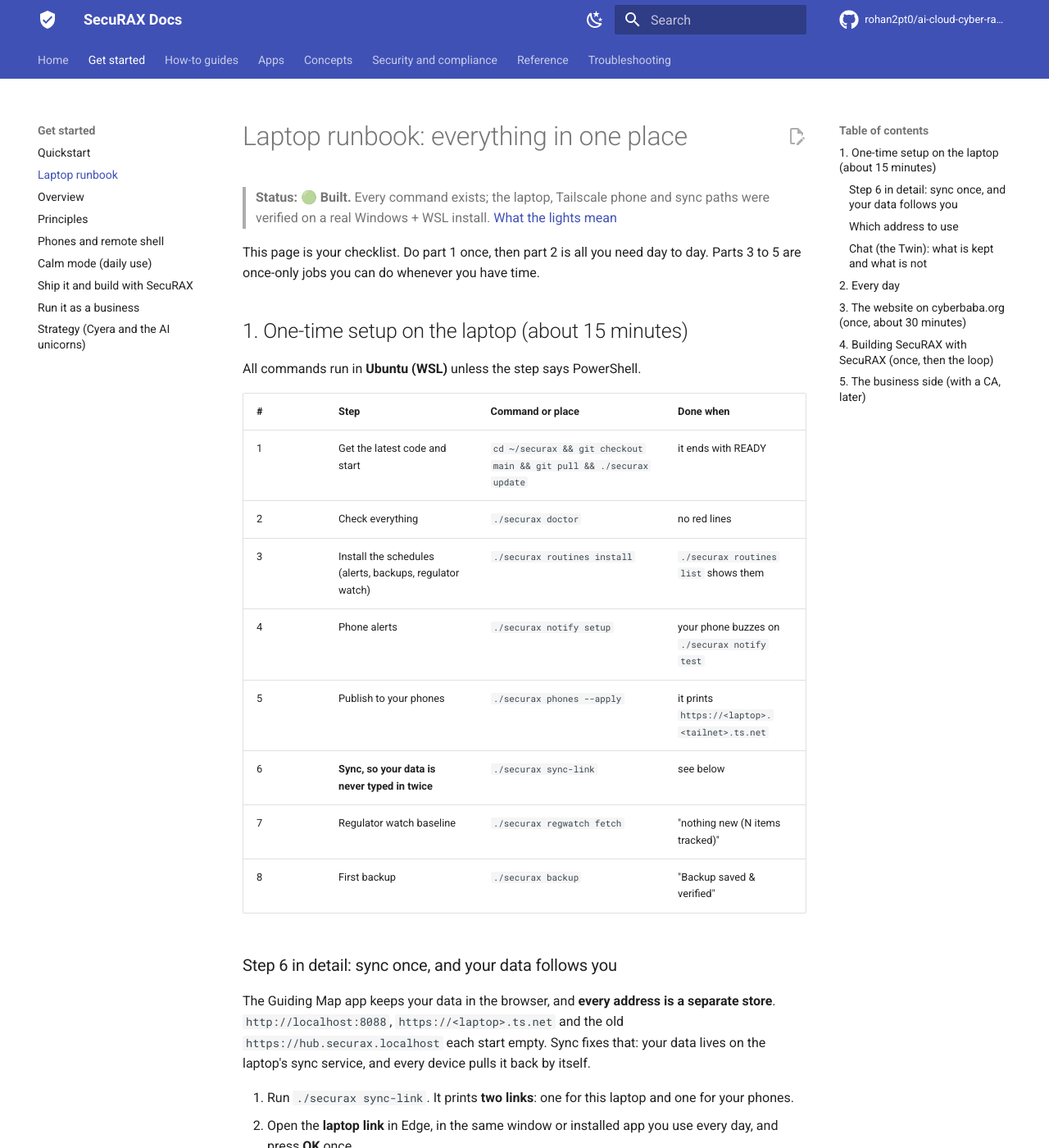
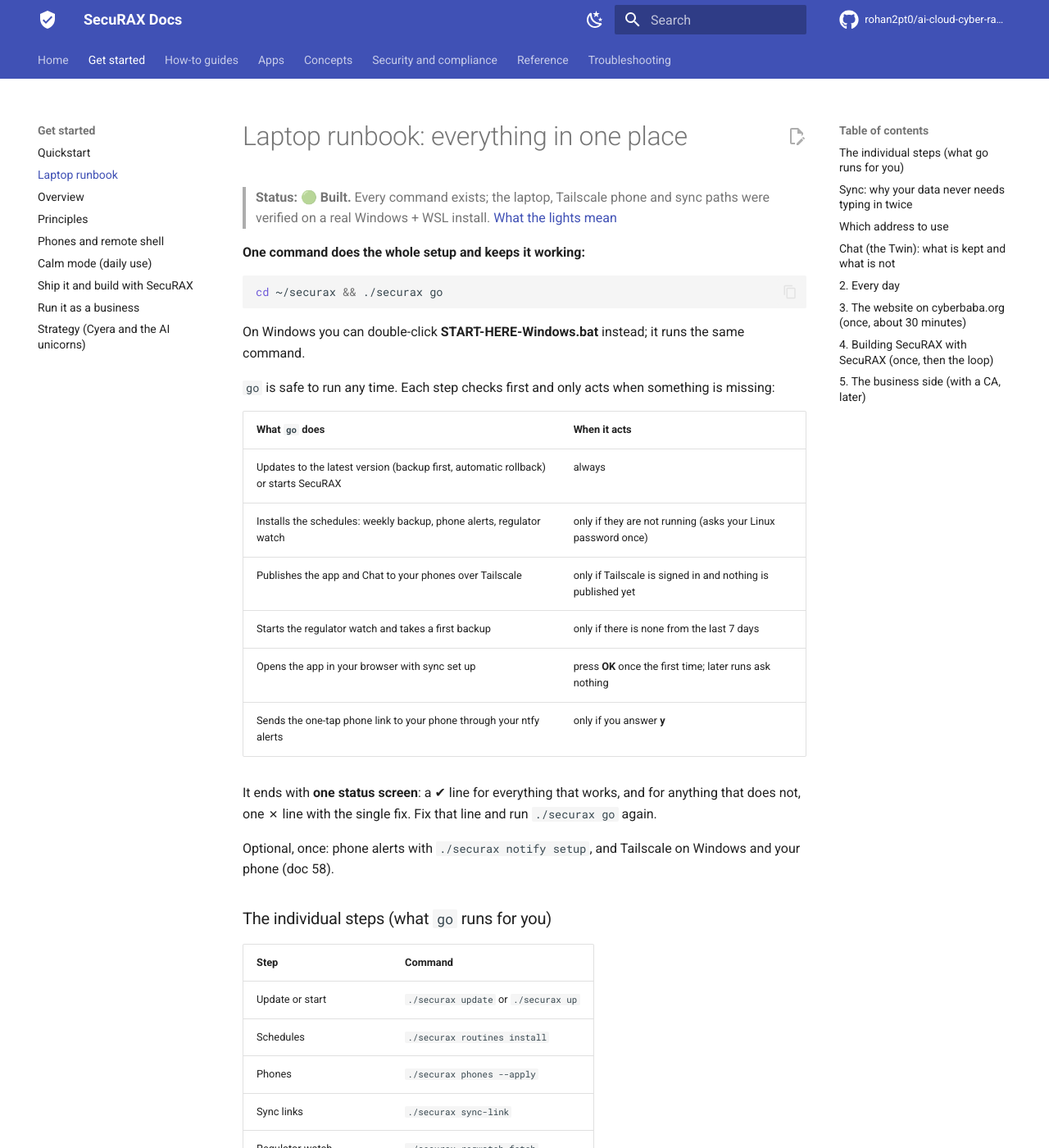
Before and after one commit to rohan2pt0/ai-cloud-cyber-range, an MkDocs documentation site: the page built from docs/get-started/laptop-runbook.md, in a window 1280 px wide and 1400 px high. Shown: the whole window at 82% size. Built offline with MkDocs 1.6.1 and Material for MkDocs 9.7.7, drawn with Linux system fonts in a browser that asks for light colours; comment, search, counter and statistics services are not loaded; some of the changed text lies outside the part shown.

Commit message:
./securax go: one command that gets everything working (update/start, schedules, phones, regulator watch, backup, sync) and ends with one status screen; START-HERE runs it; app skips the prompt for an identical sync link
Co-Authored-By: Claude Opus 5.5 <noreply@anthropic.com>
Claude-Session: https://claude.ai/code/session_015FTfQKpAm1o6wRDjK4XHBQ

````diff
--- a/docs/get-started/laptop-runbook.md
+++ b/docs/get-started/laptop-runbook.md
@@ -4,34 +4,52 @@
 > **Status: 🟢 Built.** Every command exists; the laptop, Tailscale phone and sync paths were verified on a real Windows + WSL install. [What the lights mean](../index.md#the-status-lights)
 <!-- status:end -->
 
-This page is your checklist. Do part 1 once, then part 2 is all you need day to day. Parts 3 to 5 are once-only jobs you
-can do whenever you have time.
+**One command does the whole setup and keeps it working:**
 
-## 1. One-time setup on the laptop (about 15 minutes)
+```bash
+cd ~/securax && ./securax go
+```
 
-All commands run in **Ubuntu (WSL)** unless the step says PowerShell.
+On Windows you can double-click **START-HERE-Windows.bat** instead; it runs the same command.
 
-| # | Step | Command or place | Done when |
-|---|---|---|---|
-| 1 | Get the latest code and start | `cd ~/securax && git checkout main && git pull && ./securax update` | it ends with READY |
-| 2 | Check everything | `./securax doctor` | no red lines |
-| 3 | Install the schedules (alerts, backups, regulator watch) | `./securax routines install` | `./securax routines list` shows them |
-| 4 | Phone alerts | `./securax notify setup` | your phone buzzes on `./securax notify test` |
-| 5 | Publish to your phones | `./securax phones --apply` | it prints `https://<laptop>.<tailnet>.ts.net` |
-| 6 | **Sync, so your data is never typed in twice** | `./securax sync-link` | see below |
-| 7 | Regulator watch baseline | `./securax regwatch fetch` | "nothing new (N items tracked)" |
-| 8 | First backup | `./securax backup` | "Backup saved & verified" |
+`go` is safe to run any time. Each step checks first and only acts when something is missing:
 
-### Step 6 in detail: sync once, and your data follows you
+| What `go` does | When it acts |
+|---|---|
+| Updates to the latest version (backup first, automatic rollback) or starts SecuRAX | always |
+| Installs the schedules: weekly backup, phone alerts, regulator watch | only if they are not running (asks your Linux password once) |
+| Publishes the app and Chat to your phones over Tailscale | only if Tailscale is signed in and nothing is published yet |
+| Starts the regulator watch and takes a first backup | only if there is none from the last 7 days |
+| Opens the app in your browser with sync set up | press **OK** once the first time; later runs ask nothing |
+| Sends the one-tap phone link to your phone through your ntfy alerts | only if you answer **y** |
+
+It ends with **one status screen**: a ✔ line for everything that works, and for anything that does not, one ✗ line with
+the single fix. Fix that line and run `./securax go` again.
+
+Optional, once: phone alerts with `./securax notify setup`, and Tailscale on Windows and your phone (doc 58).
+
+### The individual steps (what `go` runs for you)
+
+| Step | Command |
+|---|---|
+| Update or start | `./securax update` or `./securax up` |
+| Schedules | `./securax routines install` |
+| Phones | `./securax phones --apply` |
+| Sync links | `./securax sync-link` |
+| Regulator watch | `./securax regwatch fetch` |
+| Backup | `./securax backup` |
+| Health and a real chat test | `./securax doctor` |
+
+### Sync: why your data never needs typing in twice
 
 The Guiding Map app keeps your data in the browser, and **every address is a separate store**. `http://localhost:8088`,
 `https://<laptop>.ts.net` and the old `https://hub.securax.localhost` each start empty. Sync fixes that: your data lives
 on the laptop's sync service, and every device pulls it back by itself.
 
-1. Run `./securax sync-link`. It prints **two links**: one for this laptop and one for your phones.
-2. Open the **laptop link** in Edge, in the same window or installed app you use every day, and press **OK** once.
-3. Send the **phone link** to yourself over a private channel. Open it on each phone and press **OK** once.
-4. That's all. After an update, a new browser or a new phone, open the link again: your data comes back. No forms.
+1. `./securax go` opens the **laptop link** in your browser. Press **OK** once; later runs ask nothing.
+2. For each phone, answer **y** when `go` offers to send the phone link through your ntfy alerts, tap the notification and
+   press **OK** once. Without ntfy: `./securax sync-link` prints both links; send the phone one to yourself privately.
+3. That's all. After an update, a new browser or a new phone, open the link again: your data comes back. No forms.
 
 Each link contains your sync token, so treat it like a password and never paste it into a chat.
 
@@ -58,9 +76,8 @@ be added there.
 ## 2. Every day
 
 ```bash
-cd ~/securax && ./securax up          # after a restart; safe to run any time
-./securax update                      # when there is a new version (backs up first, rolls back if it fails)
-./securax why                         # something is not working
+cd ~/securax && ./securax go          # after a restart, or any time: updates, starts, checks, fixes what is missing
+./securax why                         # something is not working: what stopped and why
 ```
 
 Backups run by themselves every Sunday at 2:30 am. To move to a new laptop: `./securax restore <file>`, then open your sync
````
Also changed, not shown: CHANGELOG.md (+4 -0 lines), docs/get-started/quickstart.md (+5 -4 lines), 7 other files.
